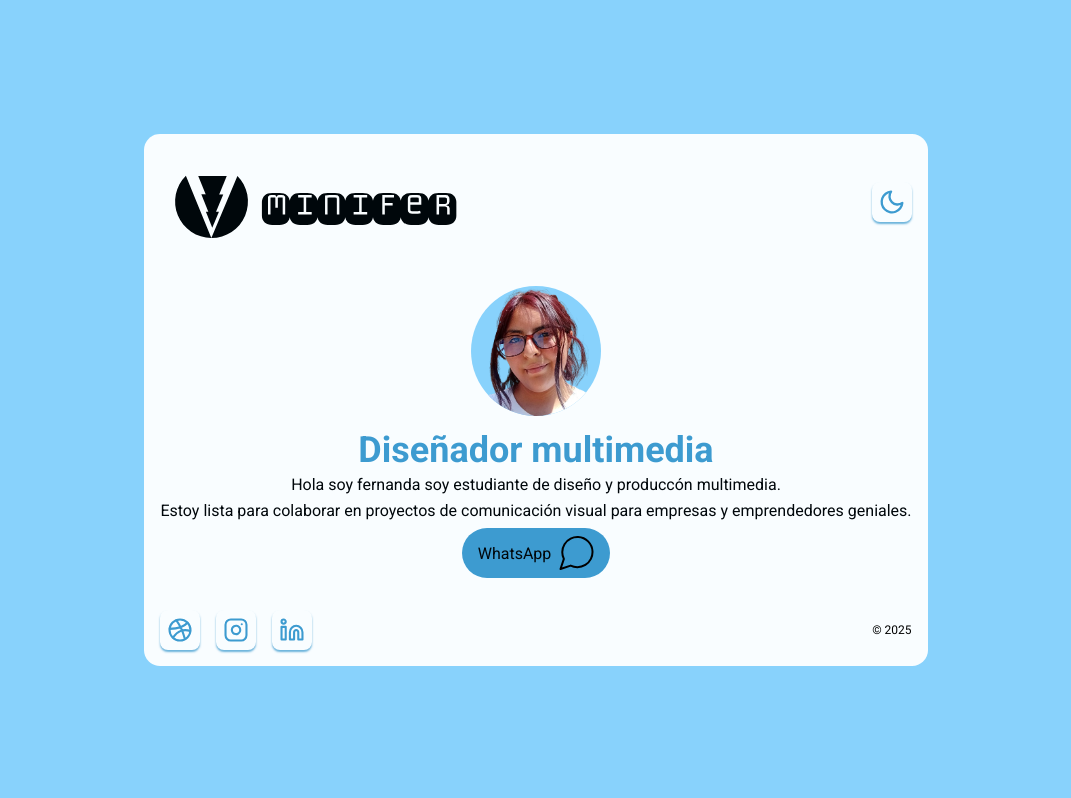
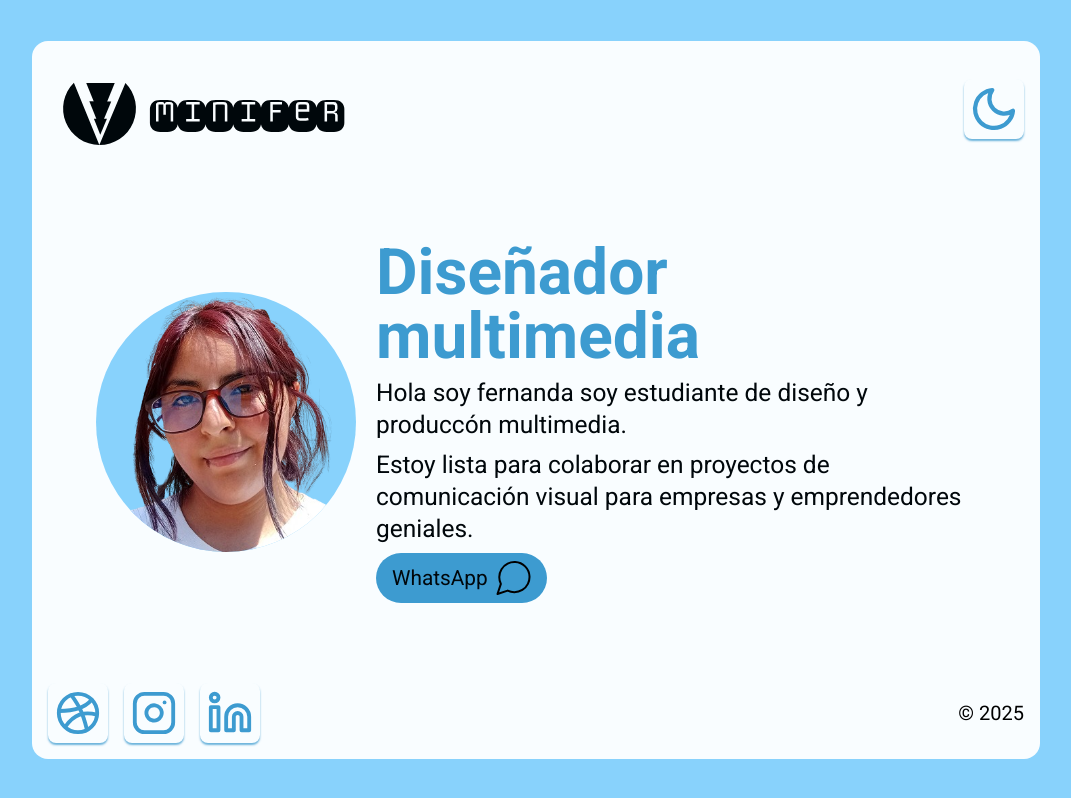
Before and after one commit to fernanda0403/Tarjeta-Personal-Fernanda-Gonzalez, a plain HTML site: page index.html in a window 1280 px wide. Shown: the whole page, without its empty margins (104-1175 px from the left). Drawn offline with Linux system fonts and the light colour scheme.

Commit message:
agregamos los media queries

```diff
--- a/style.css
+++ b/style.css
@@ -62,6 +62,8 @@ button {
 }
 
 .card {
+  display: flex;
+  flex-direction: column;
   border-radius: 1rem;
   overflow: hidden;
   max-width: 1200px;
@@ -77,6 +79,14 @@ button {
 
 .brand {
   max-width: 130px;
+}
+
+.icon {
+  width: 2.5rem;
+  padding: .5rem;
+  border-radius: 8px;
+  background-color: var(--blanco);
+  box-shadow: var(--sombra);
 }
 
 .main {
@@ -124,9 +134,11 @@ button {
   justify-content: center;
   align-items: center;
   align-self: center;
-  gap: .5rem;padding: .5rem 1rem;
+  gap: .5rem;
+  padding: .5rem 1rem;
   border-radius: 2rem;
   color: var(--negro);
+
   background-color: var(--sombra-base);
 }
 
@@ -149,10 +161,90 @@ button {
   font-size: 0.75rem;
 }
 
-.icon {
-  width: 2.5rem;
-  padding: .5rem;
-  border-radius: 8px;
-  background-color: var(--blanco);
-  box-shadow: var(--sombra);
+
+
+/* estilos de tablet */
+
+@media screen and (min-width:768px) {
+  .brand {
+    max-width: 160px;
+  }
+
+  .card {
+    max-width: 560px;
+  }
+
+
+  .main div:first-child {
+    min-width: 260px;
+  }
+
+  .main div:last-child {
+    padding: 0 6rem;
+    gap: 0.25;
+  }
+
+  .main p {
+    font-size: 1rem;
+    line-height: 1.75rem;
+  }
+
+  .icon {
+    width: 40px;
+    height: 40px;
+  }
 }
+
+/* estilo escrtorio */
+
+@media screen and (min-width:1024px) {
+  .card {
+    gap: 4rem;
+    max-width: 1200px;
+  }
+
+  .brand {
+    max-width: 220px;
+  }
+
+  .icon {
+    height: 60px;
+    width: 60px;
+  }
+
+  .main {
+    flex-direction: row;
+    padding: 0 4rem;
+    gap: 1.25rem;
+
+  }
+  .main div:last-child {
+    padding: 0;
+    max-width: 600px;
+  }
+
+  .main div:first-child {
+    max-width: 360px;
+  }
+
+  .main h1 {
+    text-align: left;
+    font-size: 4rem;
+    line-height: 4rem;
+  }
+
+  .main p {
+      text-align: left;
+      font-size: 1.53rem;
+      line-height: 2rem;
+  }
+
+ .main a {
+  align-self: flex-start;
+  font-size: 1.3rem;
+ }
+
+ .footer p {
+  font-size: 1.25rem;
+ }
+}
```
